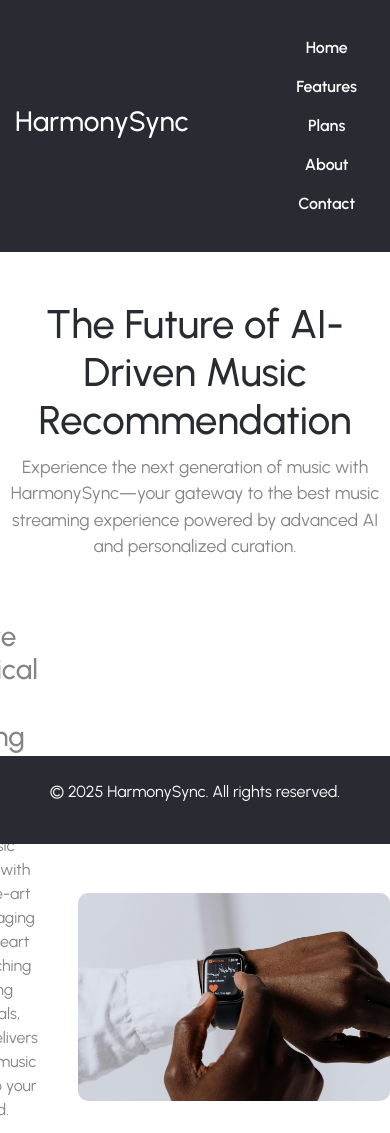
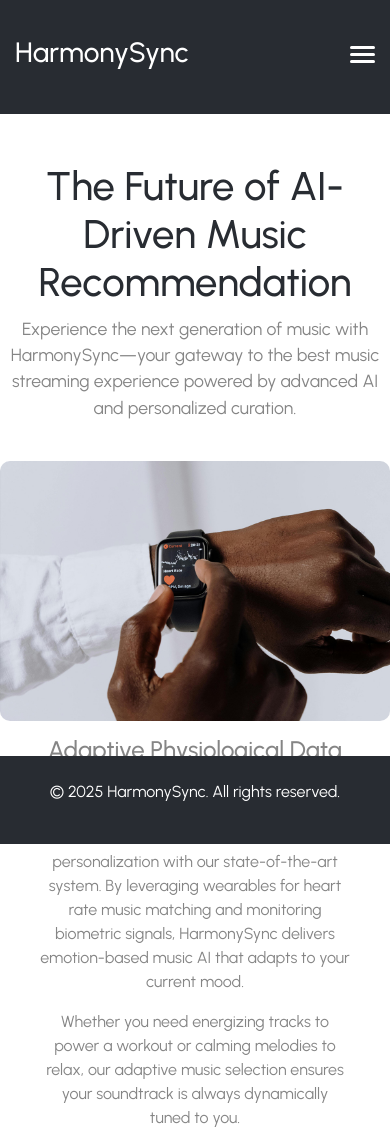
Before and after one commit to RedViper-99/HarmonySyncmusic, a plain HTML site: page features.html in a window 390 px wide. Shown: the top 1133 px of the page. Drawn offline with nearby package versions, Linux system fonts and the light colour scheme.

Commit message:
Responsive

```diff
--- a/features.html
+++ b/features.html
@@ -1,13 +1,12 @@
 <!DOCTYPE html>
 <html lang="en">
 <head>
-  <!-- Google tag (gtag.js) -->
+  <!-- Google Tag (gtag.js) -->
   <script async src="https://www.googletagmanager.com/gtag/js?id=G-57BJVQ0LR5"></script>
   <script>
     window.dataLayer = window.dataLayer || [];
     function gtag(){dataLayer.push(arguments);}
     gtag('js', new Date());
-
     gtag('config', 'G-57BJVQ0LR5');
   </script>
   <meta charset="UTF-8" />
@@ -26,13 +25,18 @@
         <h1>HarmonySync</h1>
       </div>
       <nav>
-        <ul class="nav-links d-flex list-unstyled mb-0">
-          <li class="mx-2"><a href="index.html">Home</a></li>
-          <li class="mx-2"><a href="features.html" class="active">Features</a></li>
-          <li class="mx-2"><a href="pricing.html">Plans</a></li>
-          <li class="mx-2"><a href="about.html">About</a></li>
-          <li class="mx-2"><a href="contact.html">Contact</a></li>
+        <ul class="nav-links">
+          <li><a href="index.html">Home</a></li>
+          <li><a href="features.html" class="active">Features</a></li>
+          <li><a href="pricing.html">Plans</a></li>
+          <li><a href="about.html">About</a></li>
+          <li><a href="contact.html">Contact</a></li>
         </ul>
+        <div class="menu-toggle">
+          <span></span>
+          <span></span>
+          <span></span>
+        </div>
       </nav>
     </div>
   </header>
@@ -45,7 +49,7 @@
     </div>
 
     <!-- Feature 1 -->
-    <div class="feature-item d-flex align-items-center justify-content-between mb-4">
+    <div class="feature-item">
       <img src="images/feature1.jpg" alt="Physiological Data Processing" />
       <div class="feature-text">
         <h3>Adaptive Physiological Data Processing</h3>
@@ -59,7 +63,7 @@
     </div>
 
     <!-- Feature 2 -->
-    <div class="feature-item d-flex align-items-center justify-content-between mb-4">
+    <div class="feature-item">
       <img src="images/feature2.jpg" alt="Music Metadata Analysis" />
       <div class="feature-text">
         <h3>Music Metadata Analysis</h3>
@@ -73,12 +77,13 @@
     </div>
 
     <!-- Feature 3 -->
-    <div class="feature-item d-flex align-items-center justify-content-between mb-4">
+    <div class="feature-item">
       <img src="images/feature3.jpg" alt="Multimodal Data Fusion" />
       <div class="feature-text">
         <h3>Multimodal Data Fusion</h3>
         <p>
           Experience the benefits of a truly multimodal music recommendation system. By fusing physiological signals, environmental cues, and detailed track attributes, our AI-driven music system delivers a contextual music recommendation that adapts to your surroundings.
+        </p>
         <p>
           Whether you’re on the move or unwinding at home, our engine leverages a smart playlist generator and automated song discovery to provide content-aware music playlists that feel personally crafted for every moment.
         </p>
@@ -86,7 +91,7 @@
     </div>
 
     <!-- Feature 4: User Experience -->
-    <div class="feature-item d-flex align-items-center justify-content-between">
+    <div class="feature-item">
       <img src="images/feature4.jpg" alt="Seamless User Experience" />
       <div class="feature-text">
         <h3>Seamless User Experience</h3>
@@ -107,8 +112,14 @@
     </div>
   </footer>
 
-  <!-- Bootstrap JS (Optional) -->
+  <!-- Bootstrap JS -->
   <script src="https://code.jquery.com/jquery-3.5.1.slim.min.js"></script>
   <script src="https://cdn.jsdelivr.net/npm/bootstrap@4.5.2/dist/js/bootstrap.bundle.min.js"></script>
+  <!-- Mobile Menu Toggle Script -->
+  <script>
+    document.querySelector('.menu-toggle').addEventListener('click', function() {
+      document.querySelector('.nav-links').classList.toggle('active');
+    });
+  </script>
 </body>
 </html>
--- a/style.css
+++ b/style.css
@@ -172,12 +172,14 @@ header .logo h1 {
   justify-content: space-between;
   padding: 40px 0;
   border-bottom: 1px solid var(--border);
+  flex-wrap: wrap;
 }
 .features .feature-item:last-child {
   border-bottom: none;
 }
 .features .feature-item img {
-  width: 40%;
+  width: 45%;
+  max-width: 500px;
   border-radius: 10px;
   transition: transform 0.3s ease;
 }
@@ -185,16 +187,16 @@ header .logo h1 {
   transform: scale(1.05);
 }
 .features .feature-item .feature-text {
-  width: 55%;
-  padding-left: 40px;
+  width: 50%;
+  padding: 0 40px;
   color: var(--text);
 }
+/* Alternate layout for even items */
 .features .feature-item:nth-child(even) {
   flex-direction: row-reverse;
 }
 .features .feature-item:nth-child(even) .feature-text {
-  padding-left: 0;
-  padding-right: 40px;
+  padding: 0 40px;
 }
 
 /* 11. About Page */
@@ -256,20 +258,54 @@ header .logo h1 {
 
 /* 15. Responsive Styles */
 @media (max-width: 768px) {
-  .nav-links { flex-direction: column; text-align: center; }
-  .menu-toggle { display: flex; }
-  .hero-content h2 { font-size: 2.5rem; }
-  .hero-content p { font-size: 1rem; }
+  .menu-toggle {
+    display: flex;
+  }
+  /* Animated dropdown menu on the right side */
+  .nav-links {
+    max-height: 0;
+    overflow: hidden;
+    transition: max-height 0.4s ease-in-out;
+    flex-direction: column;
+    background: var(--header);
+    position: absolute;
+    top: 60px;
+    right: 0;
+    width: 200px; /* fixed width for dropdown */
+    z-index: 99;
+  }
+  .nav-links.active {
+    max-height: 500px; /* Adjust if more items are added */
+  }
+  .nav-links li {
+    text-align: right;
+    padding: 10px 20px;
+  }
+  /* Adjust hero section text sizes */
+  .hero-content h2 {
+    font-size: 2.5rem;
+  }
+  .hero-content p {
+    font-size: 1rem;
+  }
+  /* Features adjustments for mobile */
   .features .feature-item {
     flex-direction: column;
     text-align: center;
+    padding: 20px 0;
   }
   .features .feature-item img {
-    width: 80%;
-    margin: 0 auto 20px;
+    width: 100%;
+    margin-bottom: 15px;
   }
   .features .feature-item .feature-text {
     width: 100%;
-    padding: 0 20px;
+    padding: 0 15px;
+  }
+  .features .feature-item h3 {
+    font-size: 1.5rem;
+  }
+  .features .feature-item p {
+    font-size: 1rem;
   }
 }
```
Also changed, not shown: about.html (+19 -9 lines), contact.html (+18 -11 lines), index.html (+16 -20 lines), pricing.html (+19 -9 lines), script.js (indentation only). Lines whose indentation alone changed are shown as unchanged.
